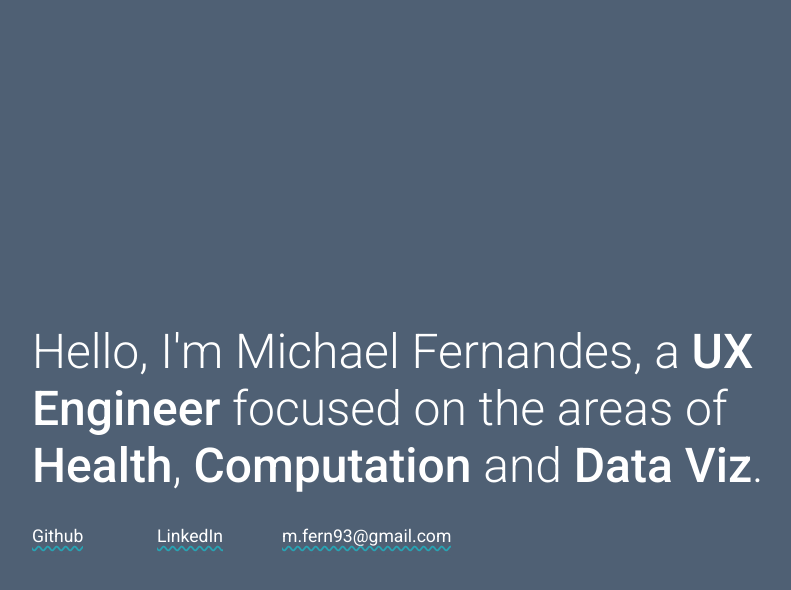
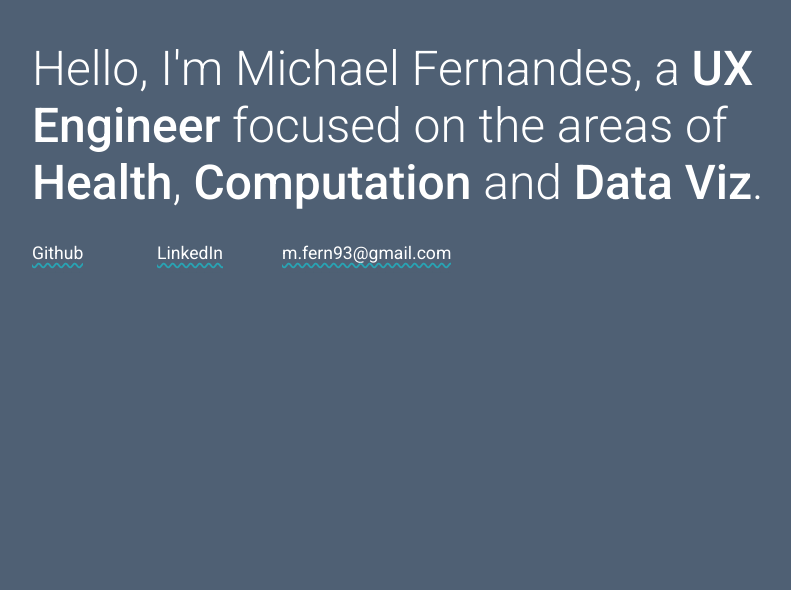
Before and after one commit to michael-fernandes/personal-website, a React (Create React App) app: page / in a window 1280 px wide. Shown: the top 590 px of the page, without its empty margins (216-1007 px from the left). Built offline with nearby package versions, Linux system fonts and the light colour scheme.

Commit message:
fix it in prod

```diff
--- a/src/Styles/Landing.css
+++ b/src/Styles/Landing.css
@@ -15,10 +15,10 @@
       Yay, a VH fix that works!
       https://dev.to/cydstumpel/4-things-in-web-development-i-ve-learned-in-2020-so-far-3cg
    */
-   min-height: -webkit-fill-available;
-   min-height: stretch;
-   min-height: 100vh;
-
+   height: 100vh;
+   height: -moz-available;
+   height: -webkit-fill-available;
+   height: fill-available;
 }
 
 .welcome {
```
